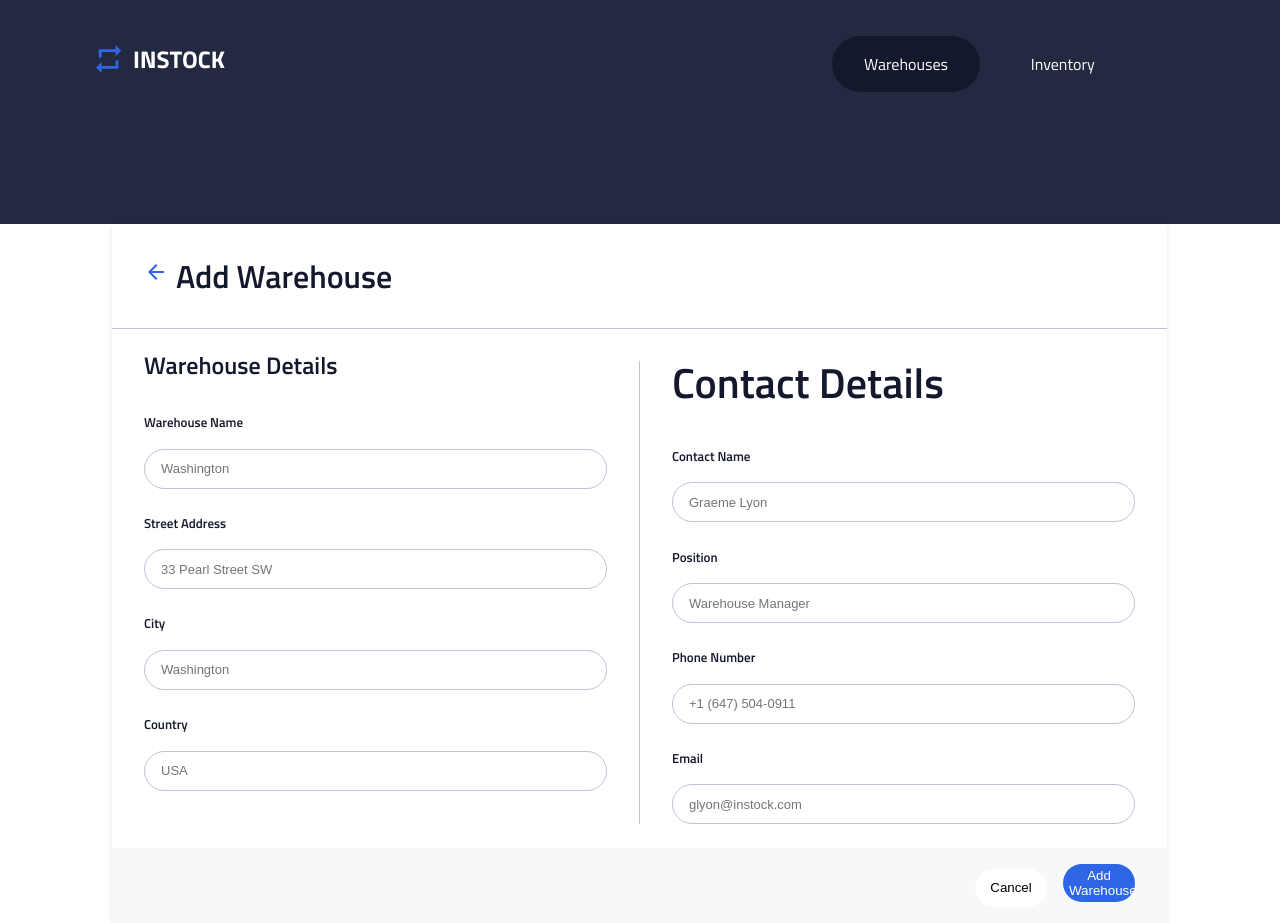
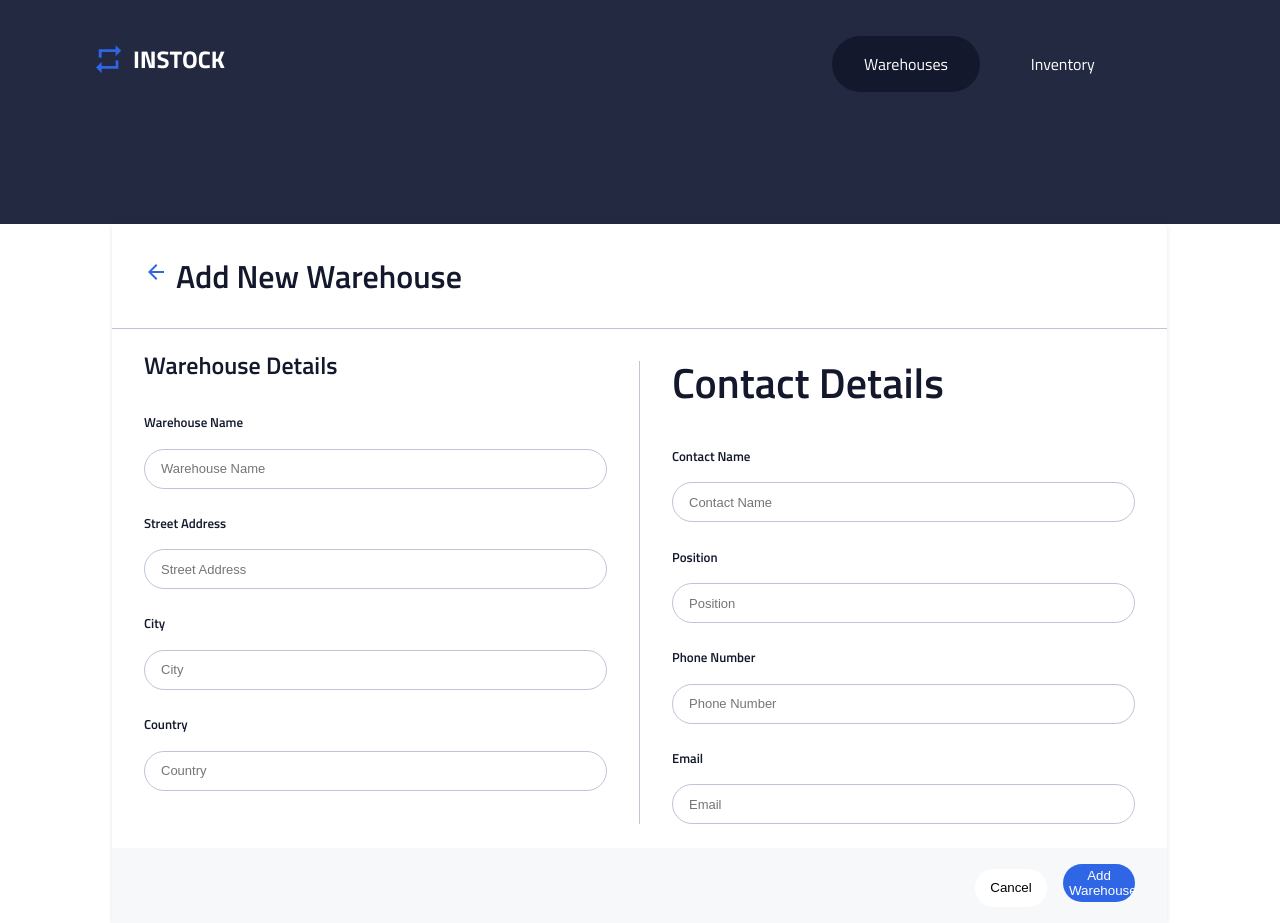
Before and after one commit to jaskaurbrar14/InStock, a React (Create React App) app: page /AddWarehouse in a window 1280 px wide. Built offline with nearby package versions, Linux system fonts and the light colour scheme.

Commit message:
AddWarehouse.js file modified

```diff
--- a/src/Components/AddWarehouse/AddWarehouse.js
+++ b/src/Components/AddWarehouse/AddWarehouse.js
@@ -54,7 +54,7 @@ function AddWarehouse() {
             />
           </div>
           <div className="addWarehouse__title-wrap">
-            <h1 className="addWarehouse__title">Add Warehouse</h1>
+            <h1 className="addWarehouse__title">Add New Warehouse</h1>
           </div>
         </div>
         <form className="addWarehouse__detail-form" onSubmit={handleSubmit}>
@@ -63,24 +63,20 @@ function AddWarehouse() {
               <div className="addWarehouse__form-header-wrap">
                 <h2 className="addWarehouse__form-header">Warehouse Details</h2>
               </div>
-              {renderInput("warehouseName", "Warehouse Name", "Washington")}
-              {renderInput(
-                "streetAddress",
-                "Street Address",
-                "33 Pearl Street SW"
-              )}
-              {renderInput("city", "City", "Washington")}
-              {renderInput("country", "Country", "USA")}
+              {renderInput("warehouseName", "Warehouse Name", "Warehouse Name")}
+              {renderInput("streetAddress", "Street Address", "Street Address")}
+              {renderInput("city", "City", "City")}
+              {renderInput("country", "Country", "Country")}
             </div>
             <div className="addWarehouse__divider"></div>
             <div className="addWarehouse__detail">
               <div className="addWarehouse__form-header-wrap">
                 <h2 className="addtWarehouse__form-header">Contact Details</h2>
               </div>
-              {renderInput("contactName", "Contact Name", "Graeme Lyon")}
-              {renderInput("position", "Position", "Warehouse Manager")}
-              {renderInput("phoneNumber", "Phone Number", "+1 (647) 504-0911")}
-              {renderInput("email", "Email", "glyon@instock.com")}
+              {renderInput("contactName", "Contact Name", "Contact Name")}
+              {renderInput("position", "Position", "Position")}
+              {renderInput("phoneNumber", "Phone Number", "Phone Number")}
+              {renderInput("email", "Email", "Email")}
             </div>
           </div>
           <div className="addWarehouse__btn-wrap">
--- a/src/Components/AddWarehouse/AddWarehouse.scss
+++ b/src/Components/AddWarehouse/AddWarehouse.scss
@@ -47,7 +47,7 @@
     }
   }
   &__form-header {
-    // @include mobile-subheader;
+    @include mobile-subheader;
     @include tablet-and-desktop {
       @include tabdesk-subheader;
     }
```
